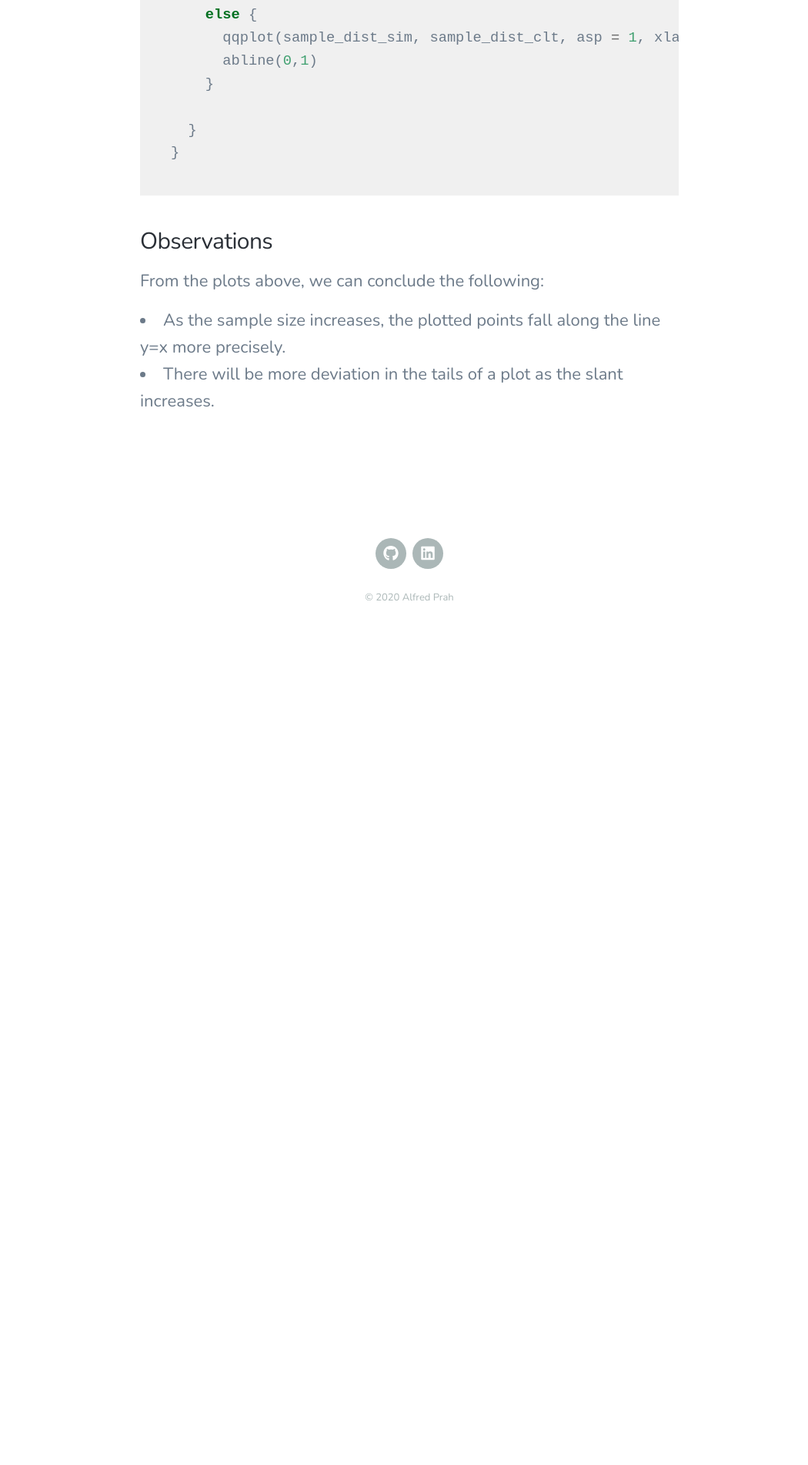
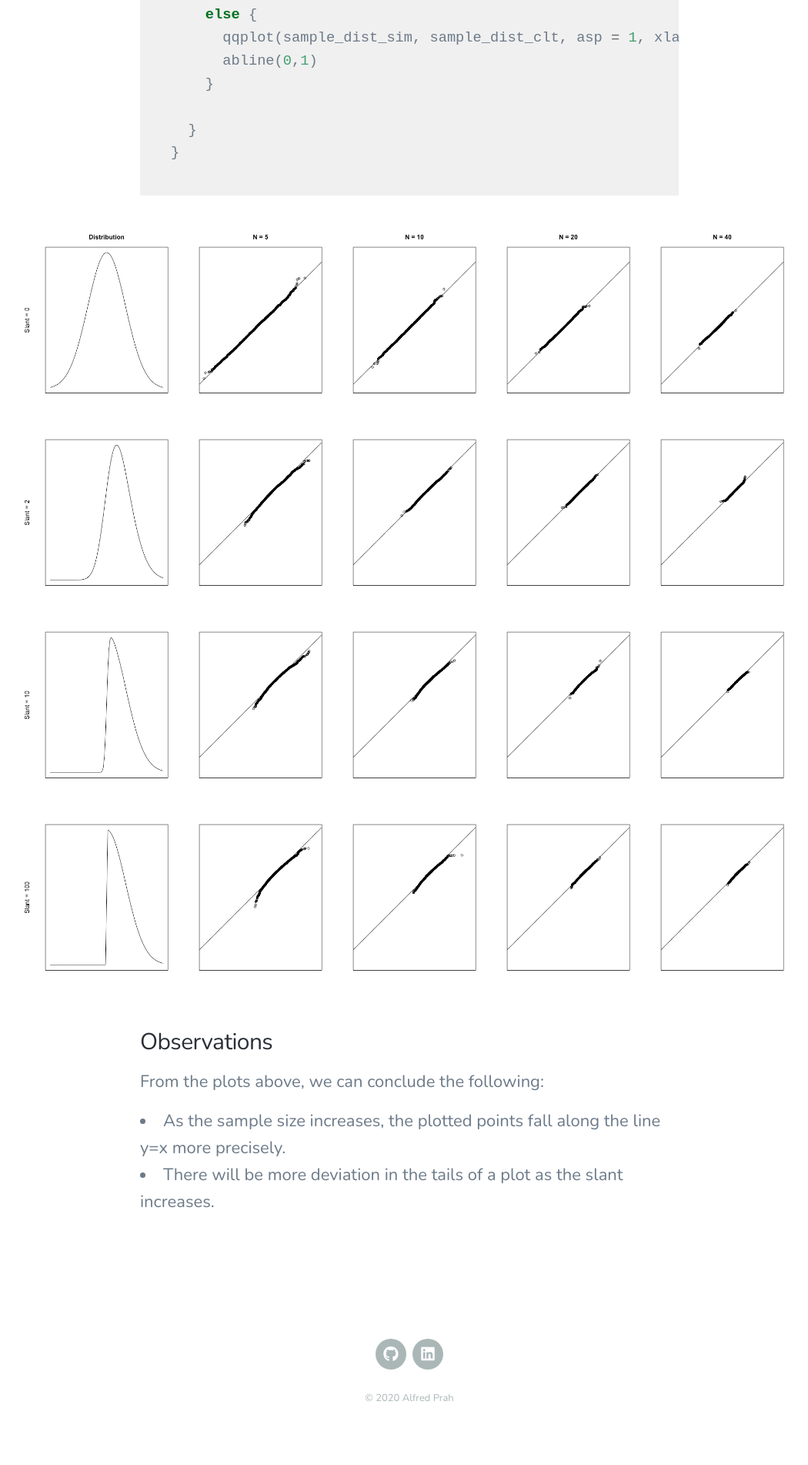
Before and after one commit to alfredprah/alfredprah.github.io2, a Jekyll site: the page built from _posts/2020-03-13-clt.md, in a window 1280 px wide. Shown: the part 3347-5250 px from the top of the page at 77% size, without its empty margins (108-1158 px from the left). Built offline with Jekyll 4.4.1, drawn with Linux system fonts in a browser that asks for light colours; nearby versions of some CDN libraries; before the commit the page ends 4210 px from its top, so only the background shows below that.

Commit message:
Update 2020-03-13-clt.md

````diff
--- a/_posts/2020-03-13-clt.md
+++ b/_posts/2020-03-13-clt.md
@@ -63,6 +63,10 @@ for (slant in c(0, 2, 10, 100)) {
 }
 ```
 
+<div class="gallery" data-columns="1">
+	<img src="/images/unnamed-chunk-3-1.png">
+</div>
+
 ### Observations
 From the plots above, we can conclude the following:
 - As the sample size increases, the plotted points fall along the line y=x more precisely.
````
